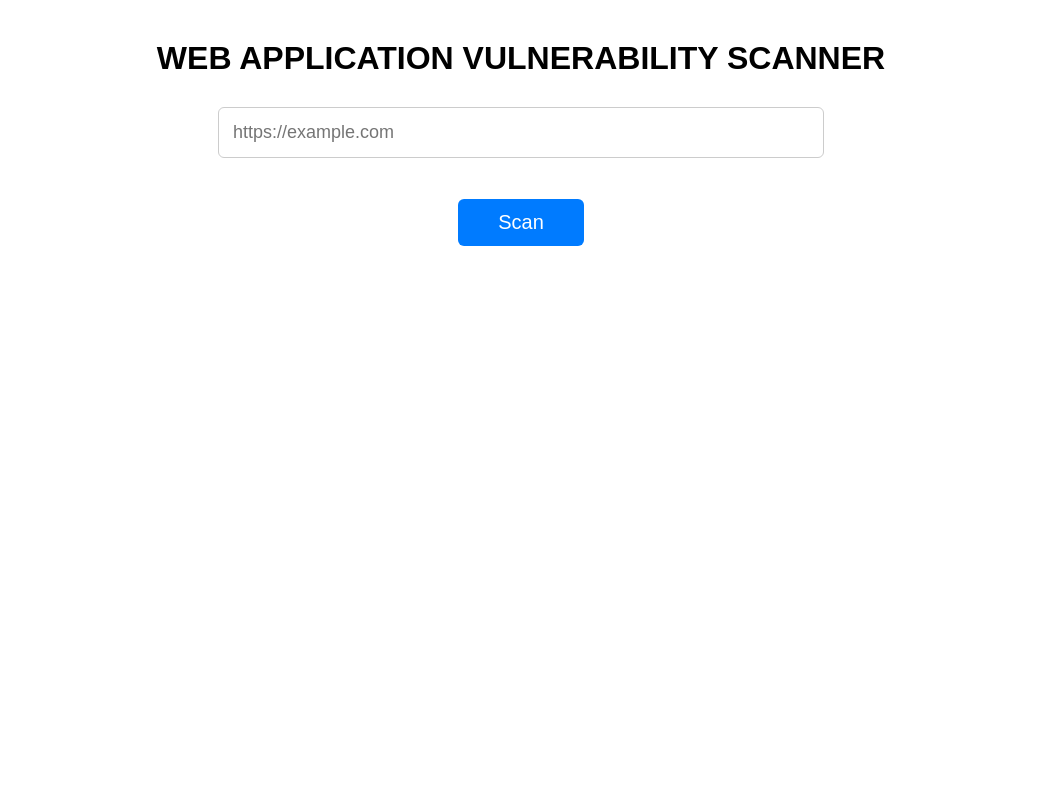
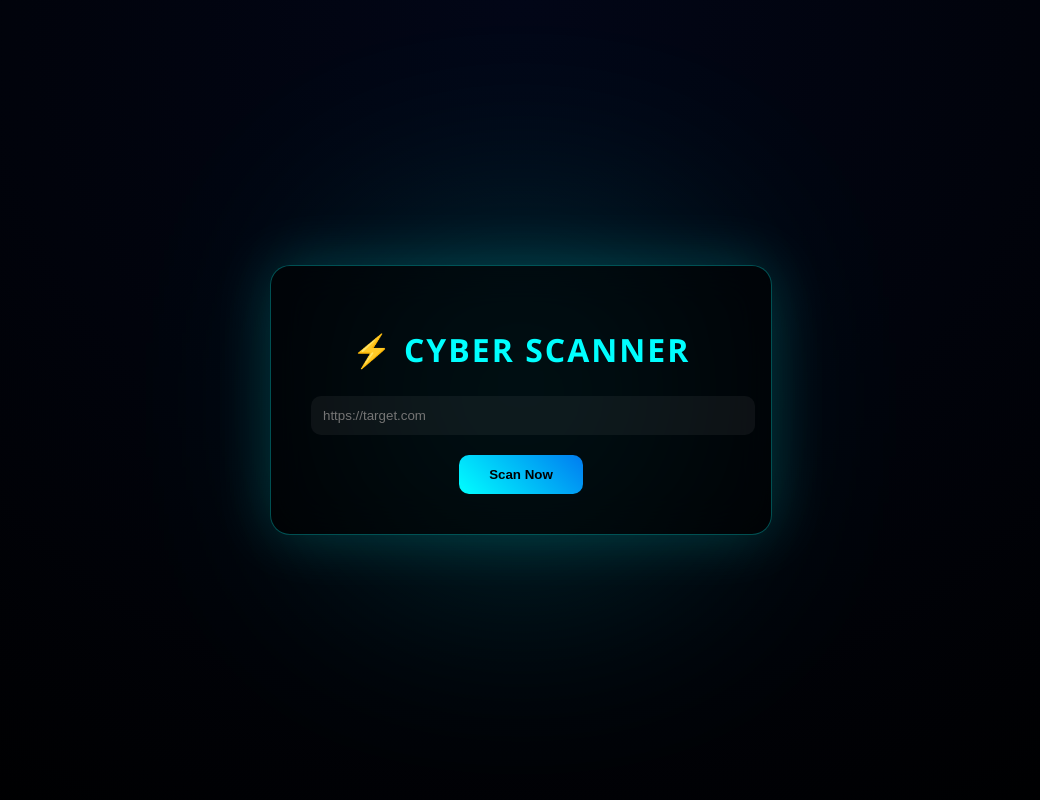
Before and after one commit to cybersagar123/VulnShield, a Django app: template sagar1/templates/scan.html in a window 1280 px wide. Shown: the whole page, without its empty margins (119-1159 px from the left). Run offline with Django 3.2, Linux system fonts and the light colour scheme; the template is opened without the code that fills it, so the values that code supplies are empty.

Commit message:
Update scan.html

```diff
--- a/sagar1/templates/scan.html
+++ b/sagar1/templates/scan.html
@@ -1,62 +1,90 @@
 <!DOCTYPE html>
-<html>
+<html lang="en">
 <head>
-    <title>Web Application Vulnerability Scanner</title>
+<meta charset="UTF-8">
+<title>Cyber Scanner</title>
 
 <style>
 body {
-            font-family: Arial, sans-serif;
-            background: #ffffff;
     margin: 0;
-            padding: 0;
+    height: 100vh;
+    font-family: 'Segoe UI', sans-serif;
+    background: radial-gradient(circle at top, #020617, #000);
+    display: flex;
+    justify-content: center;
+    align-items: center;
+    color: white;
+}
+
+.container {
+    background: rgba(0, 0, 0, 0.6);
+    backdrop-filter: blur(20px);
+    border-radius: 20px;
+    padding: 40px;
+    width: 420px;
     text-align: center;
+    box-shadow: 0 0 60px rgba(0,255,255,0.2);
+    border: 1px solid rgba(0,255,255,0.3);
 }
 
 h1 {
-            margin-top: 40px;
-            font-size: 32px;
-            font-weight: 700;
+    color: #00ffff;
+    margin-bottom: 25px;
+    letter-spacing: 2px;
 }
 
-        input[type="text"] {
-            width: 45%;
-            padding: 14px;
-            font-size: 18px;
-            border: 1px solid #ccc;
-            border-radius: 6px;
+input {
+    width: 100%;
+    padding: 12px;
+    border-radius: 10px;
+    border: none;
+    outline: none;
+    background: rgba(255,255,255,0.05);
+    color: white;
+    margin-bottom: 20px;
 }
 
 button {
-            margin-top: 25px;
-            padding: 12px 40px;
-            font-size: 20px;
-            background-color: #007bff;
-            color: white;
+    padding: 12px 30px;
+    border-radius: 10px;
     border: none;
-            border-radius: 6px;
+    background: linear-gradient(45deg, cyan, #007cf0);
+    color: black;
+    font-weight: bold;
     cursor: pointer;
+    transition: 0.3s;
 }
 
 button:hover {
-            background-color: #0056d6;
+    transform: scale(1.05);
+    box-shadow: 0 0 20px cyan;
 }
 
+.glow {
+    position: absolute;
+    width: 300px;
+    height: 300px;
+    background: cyan;
+    filter: blur(120px);
+    opacity: 0.2;
+    z-index: -1;
+}
 </style>
 </head>
 
 <body>
 
-    <h1>WEB APPLICATION VULNERABILITY SCANNER</h1>
+<div class="glow"></div>
+
+<div class="container">
+    <h1>⚡ CYBER SCANNER</h1>
 
     <form method="POST">
         {% csrf_token %}
-
-        <p style="margin-top: 30px;">
-            <input type="text" name="url" placeholder="https://example.com" required>
-        </p>
-
-        <button type="submit">Scan</button>
+        <input type="text" name="url" placeholder="https://target.com" required>
+        <button type="submit">Scan Now</button>
     </form>
+</div>
 
 </body>
 </html>
```
Lines whose indentation alone changed are shown as unchanged.
